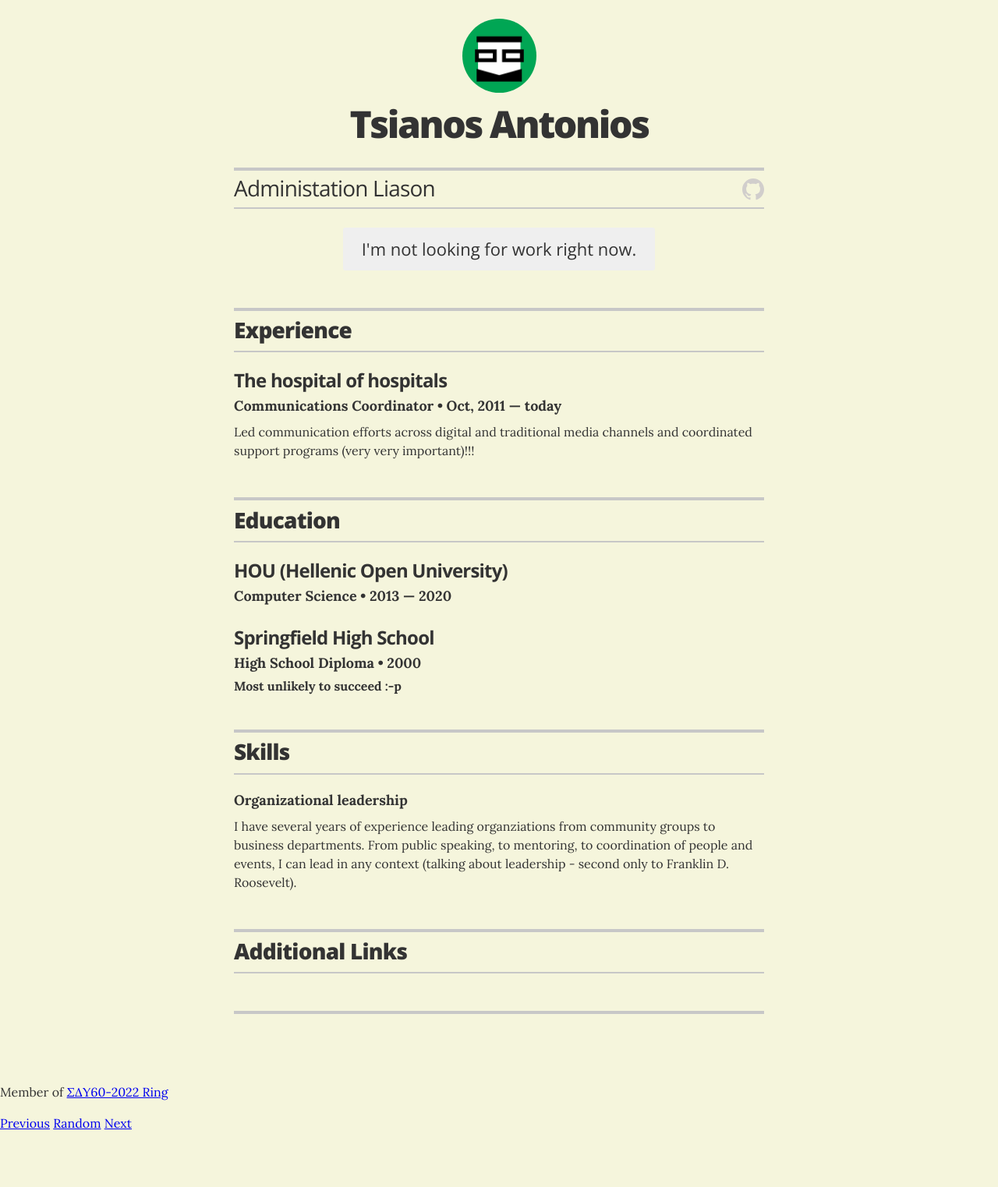
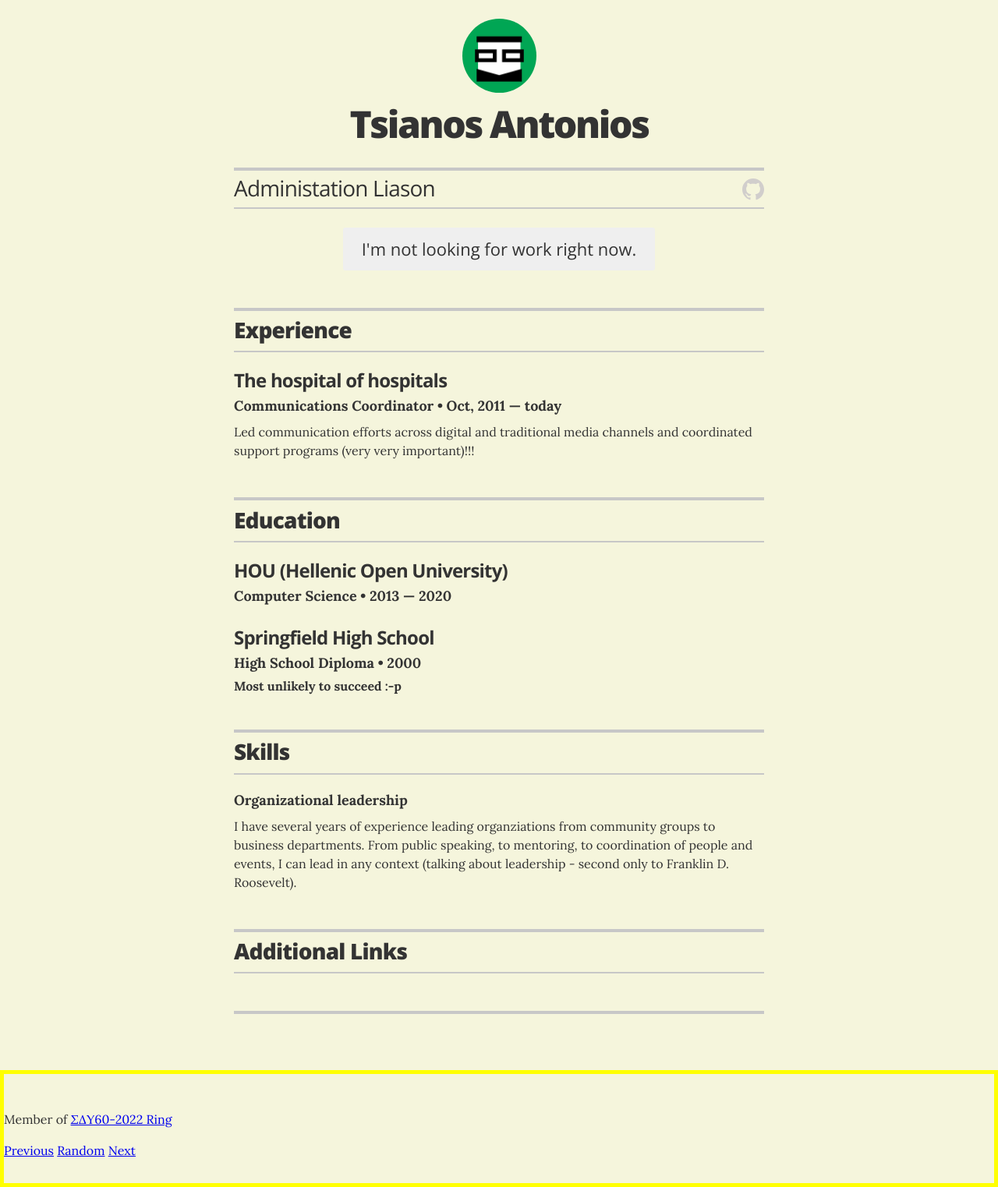
Before and after one commit to atsiano81/myCV, a Jekyll site: the page built from index.html, in a window 1280 px wide. Shown: the whole page at 78% size. Built offline with Jekyll 4.4.1, drawn with Linux system fonts in a browser that asks for light colours; a script that is not in the unit is left out; before the commit the page ends 1453 px from its top, so only the background shows below that.

Commit message:
Update _resume.scss

```diff
--- a/_sass/_resume.scss
+++ b/_sass/_resume.scss
@@ -2,7 +2,12 @@
 // ---------------------------------------/
 
 // util
-
+.webring-banner-container{
+  border: 5px solid #FFFF00;
+  display: flex;
+  height: 150px;
+  align-items: center;
+}
 .section-header {
   @include section_border;
   margin-bottom: 1.5rem;
```
